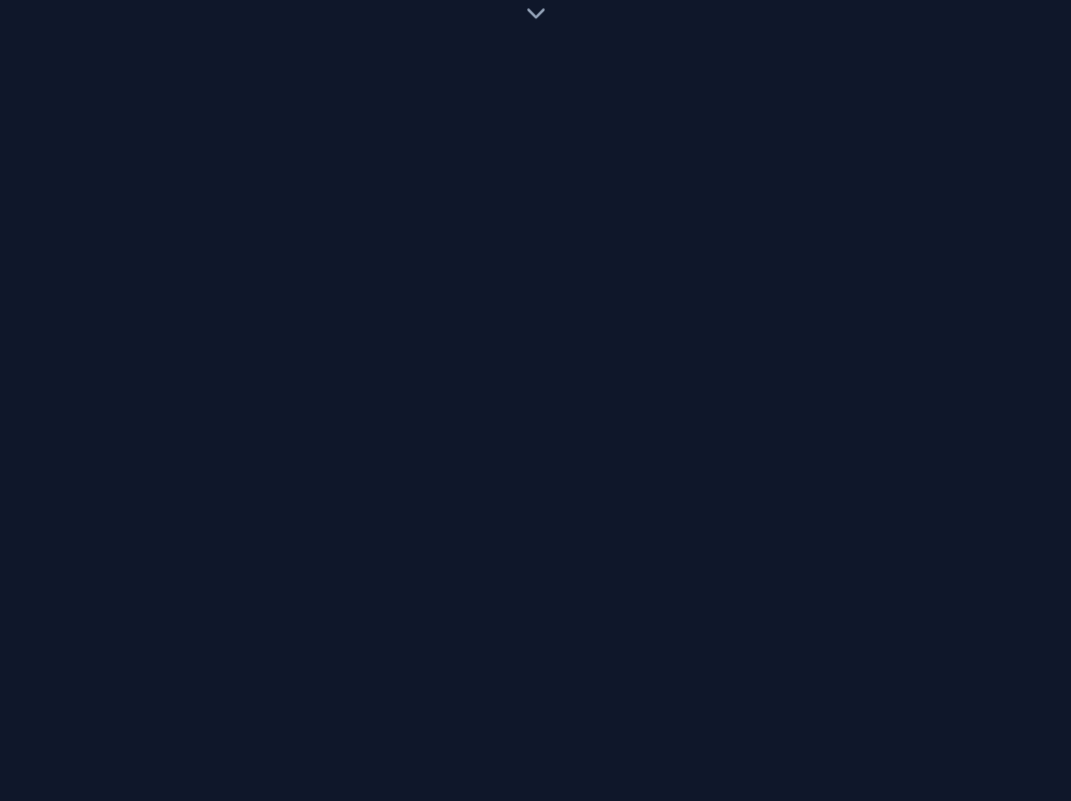
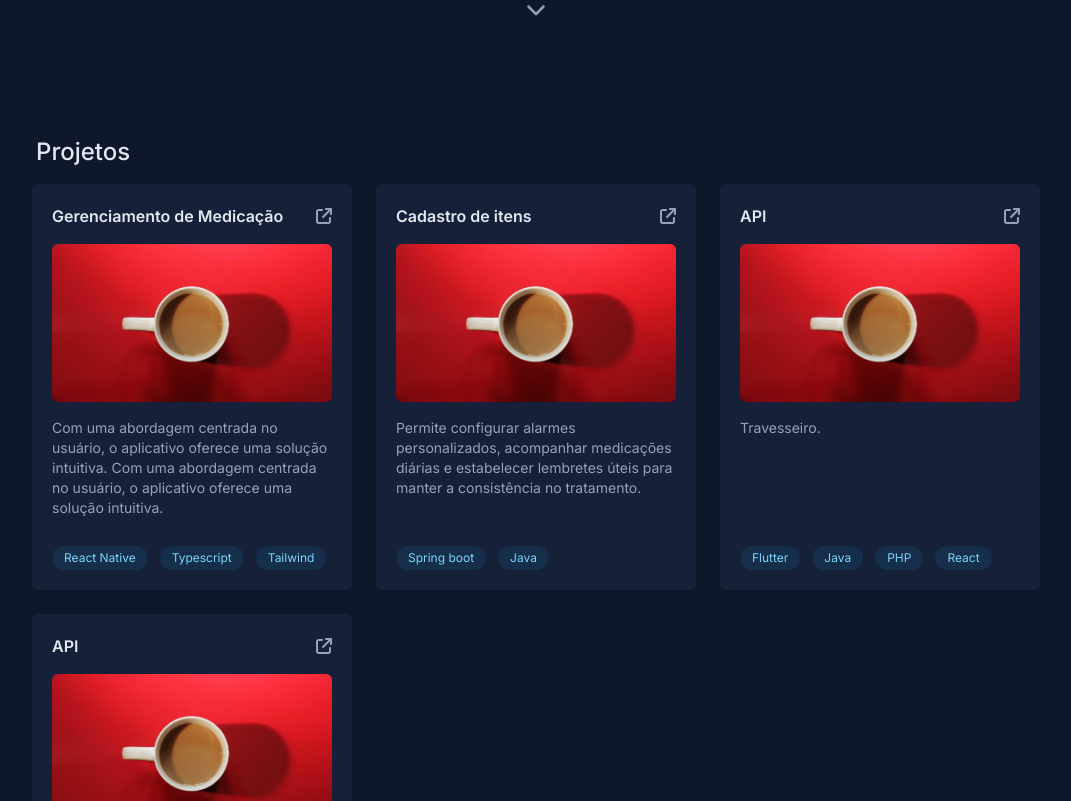
Before and after one commit to ullyanne/portfolio, a React (Vite) app: page / in a window 1280 px wide. Shown: the part 660-1461 px from the top of the page, without its empty margins (104-1175 px from the left). Before the commit the page ends 800 px from the top, so only its background shows below. Built offline with nearby package versions, Linux system fonts and the light colour scheme.

Commit message:
Adiciona seção de projetos ao App

```diff
--- a/src/App.tsx
+++ b/src/App.tsx
@@ -1,12 +1,40 @@
-import { useState } from 'react'
 import { Navbar } from './components/Navbar'
 import { Presentation } from './components/Presentation'
+import { Projects } from './components/Projects'
 
 export default function App() {
+  let projects = [
+    {
+      id: 1,
+      title: "Gerenciamento de Medicação",
+      description: "Com uma abordagem centrada no usuário, o aplicativo oferece uma solução intuitiva. Com uma abordagem centrada no usuário, o aplicativo oferece uma solução intuitiva.",
+      technologies: ["React Native", "Typescript", "Tailwind"]
+    },
+    {
+      id: 2,
+      title: "Cadastro de itens",
+      description: "Permite configurar alarmes personalizados, acompanhar medicações diárias e estabelecer lembretes úteis para manter a consistência no tratamento.",
+      technologies: ["Spring boot", "Java"]
+    },
+    {
+      id: 3,
+      title: "API",
+      description: "Travesseiro.",
+      technologies: ["Flutter", "Java", "PHP", "React"]
+    },
+    {
+      id: 4,
+      title: "API",
+      description: "Permite configurar alarmes personalizados, acompanhar medicações diárias e estabelecer lembretes úteis para manter a consistência no tratamento.",
+      technologies: ["Spring boot", "Java"]
+    },
+  ]
+
   return (
     <>
       <Navbar />
       <Presentation />
+      <Projects projects={projects} />
     </>
   )
 }
```
